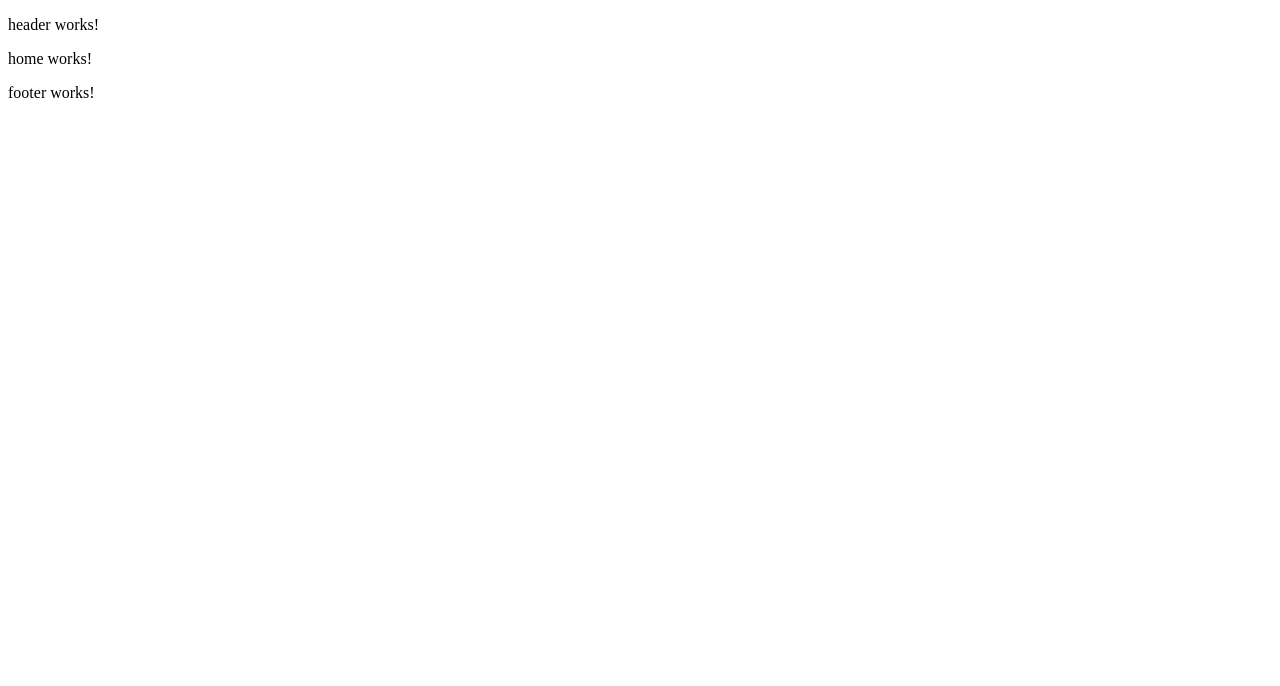
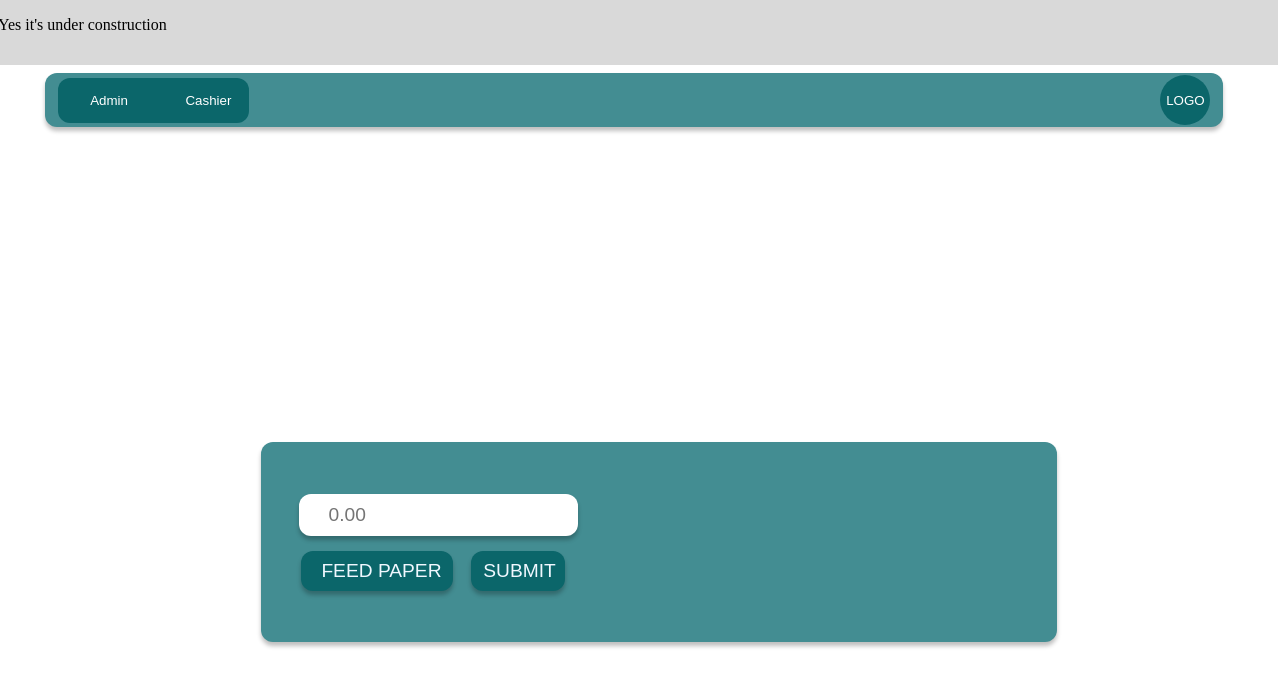
Before and after one commit to Shelly271/POS, an Angular app: page / in a window 1280 px wide. Shown: the top 686 px of the page. Built offline with nearby package versions, Linux system fonts and the light colour scheme.

Commit message:
Commiting unfinished home.

```diff
--- a/src/app/app.component.ts
+++ b/src/app/app.component.ts
@@ -1,10 +1,18 @@
-import { Component } from '@angular/core';
+import { Component, OnInit } from '@angular/core';
 
 @Component({
   selector: 'app-root',
   templateUrl: './app.component.html',
   styleUrls: ['./app.component.css']
 })
-export class AppComponent {
+export class AppComponent  implements OnInit{
   title = 'POS';
+
+  constructor(){
+
+  }
+  ngOnInit(): void {
+
+  }
+
 }
--- a/src/app/shared/components/home/home.component.css
+++ b/src/app/shared/components/home/home.component.css
@@ -0,0 +1,119 @@
+.container {
+    flex: 0;
+    font-family: 'Segoe UI', Tahoma, Geneva, Verdana, sans-serif;
+    align-items: center;
+    justify-content: center;
+
+}
+
+.heard {
+    display: flex;
+    justify-content: space-between;
+    flex-direction: row;
+    align-items: center;
+    align-self: center;
+    padding-left: 1%;
+    padding-right: 1%;
+    margin-left: 3%;
+    width: 100%;
+    position: absolute;
+    width: 90%;
+    align-self: center;
+    height: 54px;
+    left: 7px;
+    top: 73px;
+    background: #438D92;
+    box-shadow: 0px 4px 4px rgba(0, 0, 0, 0.25);
+    border-radius: 12px;
+}
+
+#tooglebtn1 {
+    border-radius: 12px 0px 0px 12px;
+}
+
+
+#tooglebtn2 {
+    border-radius: 0px 12px 12px 0px;
+}
+
+.tooglebtn {
+    width: 45%;
+    background-color: #0B666A;
+    color: white;
+    border: none;
+    padding: 15px 32px;
+    text-align: center;
+    text-decoration: none;
+    display: inline-block;
+    border-radius: none;
+}
+
+.tooglebtn:hover {
+    background-color: white;
+    color: green;
+    border: none;
+    padding: 15px 32px;
+}
+
+.logo {
+    align-items: center;
+    justify-content: center;
+    height: 50px;
+    width: 50px;
+    color: #fff;
+    background: #0B666A;
+    border-radius: 50px;
+    border: none !important;
+
+}
+
+form {
+    display: flex;
+    justify-content: space-between;
+    flex-direction: row;
+    align-items: center;
+    align-self: center;
+    margin-top:35%;
+    margin-left: 20%;
+    padding-left:  3%;
+    height: 200px;
+    width: 60%;
+    background-color: #438D92;
+    border-radius: 12px;
+    box-shadow: 0px 4px 4px rgba(0, 0, 0, 0.25);
+
+
+}
+.buttons{
+    display: flex;
+    justify-content: space-between;
+    flex-direction: row;
+    align-items: center;
+    align-self: center;
+    padding-top: 15px;
+}
+.btn{
+border-radius: 12px;
+font-size: larger;
+padding-left: 12%;
+background-color: #0B666A;
+color: aliceblue;
+box-shadow: 0px 4px 4px rgba(0, 0, 0, 0.25);
+width: 120%;
+margin-left: 2%;
+border: none;
+height: 40px;
+}
+ .btn:hover{
+background-color: #ffffff;
+color: #0B666A;
+}
+.amount{
+outline: none;
+border-radius: 12px;
+font-size: larger;
+padding-left: 12%;
+box-shadow: 0px 4px 4px rgba(0, 0, 0, 0.25);
+border: none;
+height: 40px;
+}
--- a/src/app/shared/components/home/home.component.html
+++ b/src/app/shared/components/home/home.component.html
@@ -1,3 +1,29 @@
 <app-header></app-header>
-<p>home works!</p>
-<app-footer></app-footer>
+
+<div class="container">
+    <div class="heard">
+        <div class="col-4">
+            <input type="button" class="tooglebtn" id="tooglebtn1" value="Admin">
+            <input type="button" class="tooglebtn" id="tooglebtn2" value="Cashier">
+        </div>
+        <div class="col-4">
+            <input type="button" class="logo" value="LOGO">
+        </div>
+    </div>
+
+    <form >
+        <div class="row">
+            <input type="text" placeholder="0.00" class="amount">
+            <div class="buttons">
+                <div class="col-6">
+                    <input type="button" value="FEED PAPER" class="btn">
+                </div>
+                <div class="col-6">
+                    <input type="button" value="SUBMIT" class="btn">
+                </div>
+            </div>
+        </div>
+
+    </form>
+
+</div>
--- a/src/app/shared/components/home/home.component.ts
+++ b/src/app/shared/components/home/home.component.ts
@@ -7,4 +7,5 @@ import { Component } from '@angular/core';
 })
 export class HomeComponent {
 
+
 }
--- a/src/app/shared/header/header.component.css
+++ b/src/app/shared/header/header.component.css
@@ -0,0 +1,10 @@
+#header {
+position: absolute;
+width:100%;
+height: 65px;
+left: -2px;
+top: 0px;
+
+background: #D9D9D9;
+
+}
--- a/src/app/shared/header/header.component.html
+++ b/src/app/shared/header/header.component.html
@@ -1 +1,3 @@
-<p>header works!</p>
+<div id="header">
+    <p>Yes it's under construction</p>
+</div>
```
Also changed, not shown: src/app/app.module.ts (+5 -2 lines), src/assets/images-removebg-preview.png (added).
